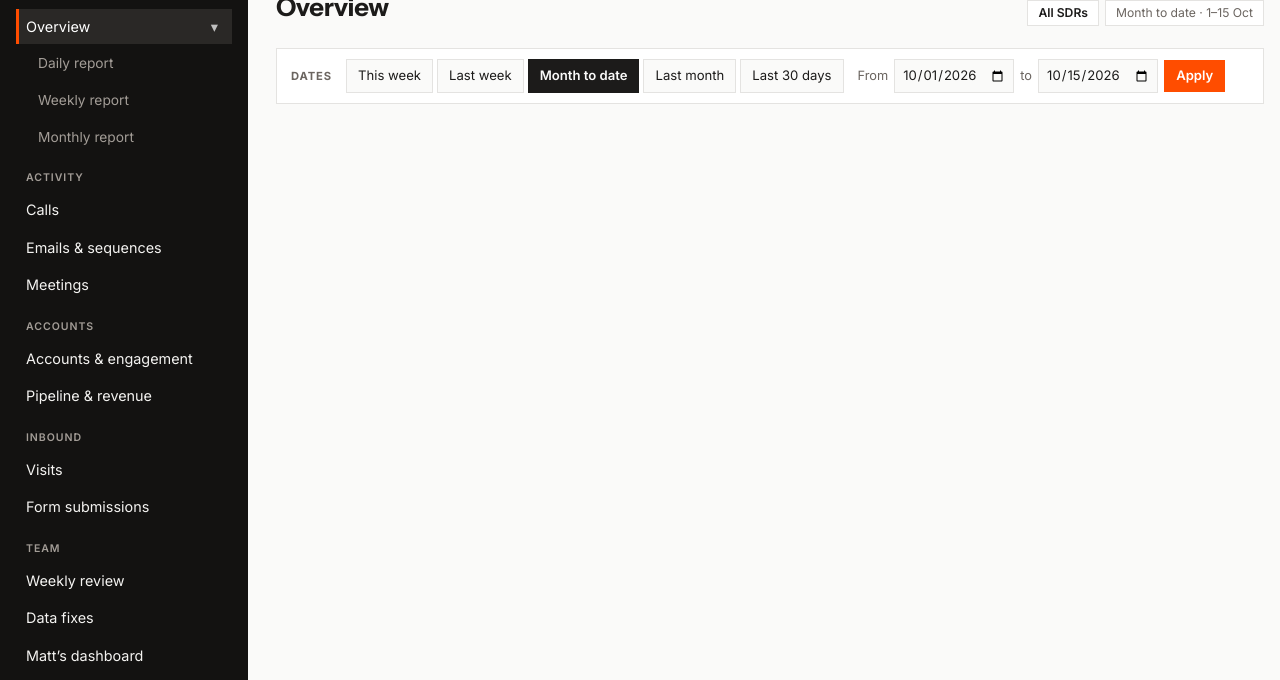
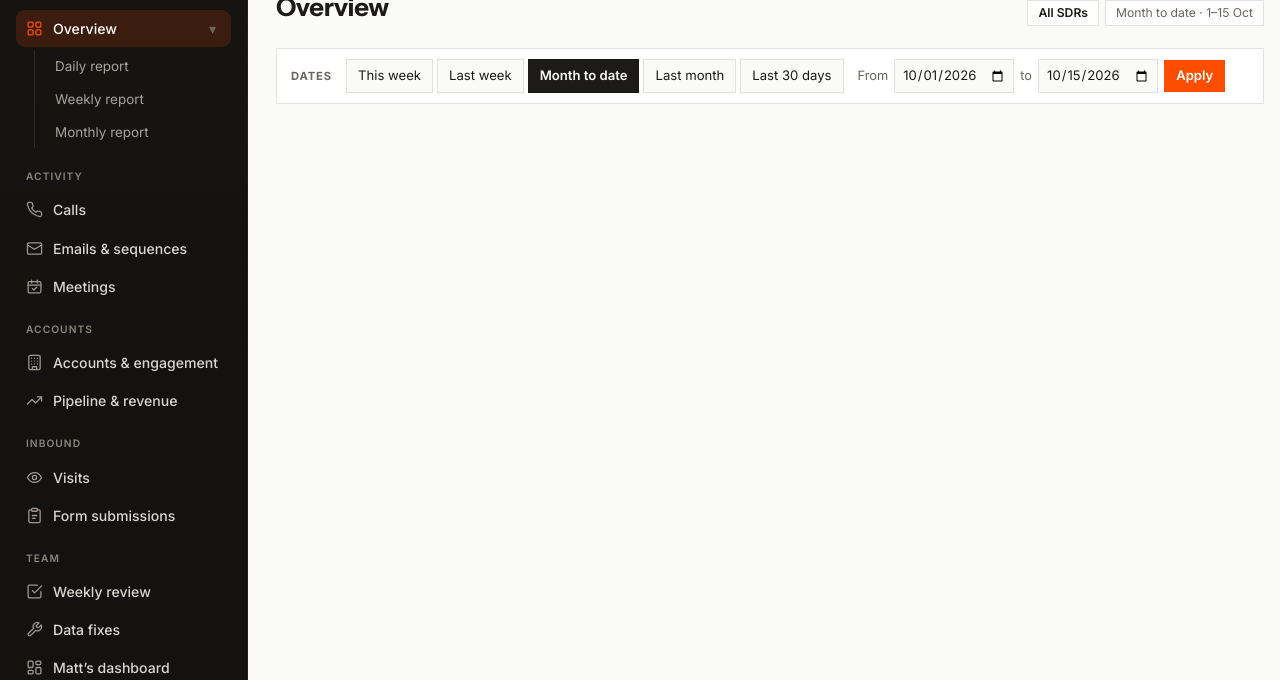
Before and after one commit to arushi0101/inploi-sdr-portal, a plain HTML site: page index.html in a window 1280 px wide. Shown: the part 120-800 px from the top of the page. Drawn offline with Linux system fonts and the light colour scheme; no server answers.

Commit message:
Left panel: icons, rounded active state, guide line for sub-pages, people chips for the pod filter, status card
Co-Authored-By: Claude Opus 5.5 <noreply@anthropic.com>
Claude-Session: https://claude.ai/code/session_019kCRiMhe627L7pF9HHGcri

```diff
--- a/index.html
+++ b/index.html
@@ -527,6 +527,7 @@ dl.defs .caveat{color:var(--muted);font-size:.84rem}
 <script src="auth.js"></script>
 <script src="snapshot.js"></script>
 <script src="app.js"></script>
+<script src="rail.js"></script>
 
 
 </body>
--- /dev/null
+++ b/rail.js
@@ -0,0 +1,80 @@
+/* Left panel polish: icons on every page, rounded active pill, quieter section headers, guide line for sub-pages,
+   pod filter as people chips with initials, and the HubSpot status as a small card at the bottom.
+   Loaded after app.js; only decorates the rail app.js builds, so navigation logic stays in app.js. */
+(function(){
+var P={
+  overview:'<rect x="3" y="3" width="7" height="7" rx="1.5"/><rect x="14" y="3" width="7" height="7" rx="1.5"/><rect x="14" y="14" width="7" height="7" rx="1.5"/><rect x="3" y="14" width="7" height="7" rx="1.5"/>',
+  calls:'<path d="M22 16.9v3a2 2 0 0 1-2.2 2 19.8 19.8 0 0 1-8.6-3.1 19.5 19.5 0 0 1-6-6A19.8 19.8 0 0 1 2.1 4.2 2 2 0 0 1 4.1 2h3a2 2 0 0 1 2 1.7c.1 1 .4 1.9.7 2.8a2 2 0 0 1-.5 2.1L8 9.9a16 16 0 0 0 6 6l1.3-1.3a2 2 0 0 1 2.1-.4c.9.3 1.8.6 2.8.7a2 2 0 0 1 1.7 2z"/>',
+  outreach:'<rect x="2" y="4" width="20" height="16" rx="2"/><path d="m22 7-10 6L2 7"/>',
+  meetings:'<rect x="3" y="5" width="18" height="16" rx="2"/><path d="M3 10h18M8 3v4M16 3v4"/><path d="m9 15 2 2 4-4"/>',
+  accounts:'<rect x="4" y="2" width="16" height="20" rx="2"/><path d="M9 22v-4h6v4M8 6h.01M12 6h.01M16 6h.01M8 10h.01M12 10h.01M16 10h.01M8 14h.01M12 14h.01M16 14h.01"/>',
+  pipeline:'<path d="M22 7 13.5 15.5 8.5 10.5 2 17"/><path d="M16 7h6v6"/>',
+  visits:'<path d="M2 12s3.6-7 10-7 10 7 10 7-3.6 7-10 7S2 12 2 12z"/><circle cx="12" cy="12" r="3"/>',
+  forms:'<rect x="8" y="2" width="8" height="4" rx="1"/><path d="M16 4h2a2 2 0 0 1 2 2v14a2 2 0 0 1-2 2H6a2 2 0 0 1-2-2V6a2 2 0 0 1 2-2h2"/><path d="M9 12h6M9 16h4"/>',
+  review:'<path d="m9 11 3 3L22 4"/><path d="M21 12v7a2 2 0 0 1-2 2H5a2 2 0 0 1-2-2V5a2 2 0 0 1 2-2h11"/>',
+  fixes:'<path d="M14.7 6.3a1 1 0 0 0 0 1.4l1.6 1.6a1 1 0 0 0 1.4 0l3.8-3.8a6 6 0 0 1-7.9 7.9l-6.9 6.9a2.1 2.1 0 0 1-3-3l6.9-6.9a6 6 0 0 1 7.9-7.9z"/>',
+  matt:'<rect x="3" y="3" width="7" height="9" rx="1.5"/><rect x="14" y="3" width="7" height="5" rx="1.5"/><rect x="14" y="12" width="7" height="9" rx="1.5"/><rect x="3" y="16" width="7" height="5" rx="1.5"/>',
+  kb:'<path d="M4 19.5A2.5 2.5 0 0 1 6.5 17H20V2H6.5A2.5 2.5 0 0 0 4 4.5z"/><path d="M4 19.5A2.5 2.5 0 0 0 6.5 22H20v-5"/>',
+  defs:'<circle cx="12" cy="12" r="10"/><path d="M12 16v-4M12 8h.01"/>',
+  arushi:'<path d="M14 2H6a2 2 0 0 0-2 2v16a2 2 0 0 0 2 2h12a2 2 0 0 0 2-2V8z"/><path d="M14 2v6h6M16 13H8M16 17H8"/>',
+  res:'<path d="M4 20h16a2 2 0 0 0 2-2V8a2 2 0 0 0-2-2h-7.9a2 2 0 0 1-1.7-.9l-.8-1.2A2 2 0 0 0 7.9 3H4a2 2 0 0 0-2 2v13c0 1.1.9 2 2 2z"/>',
+  hub:'<path d="M7 17 17 7M8 7h9v9"/>'
+};
+function ic(k){return '<svg class="rl-ic" viewBox="0 0 24 24" aria-hidden="true" fill="none" stroke="currentColor" stroke-width="1.8" stroke-linecap="round" stroke-linejoin="round">'+P[k]+'</svg>';}
+
+document.head.insertAdjacentHTML('beforeend','<style>'+
+ '.rail{background:linear-gradient(180deg,#171513 0%,var(--rail) 60%);border-right:1px solid rgba(255,255,255,.06);gap:18px;padding-top:20px;scrollbar-width:thin;scrollbar-color:#3a3633 transparent}'+
+ '.rail::-webkit-scrollbar{width:6px}.rail::-webkit-scrollbar-thumb{background:#3a3633;border-radius:6px}'+
+ '.rail .brand{padding:0 8px 14px;border-bottom:1px solid rgba(255,255,255,.07);gap:6px}.rail .brand img{width:100px}'+
+ '.rail .brand b{font-size:.98rem}.rail .brand span{font-size:.74rem}'+
+ /* items */
+ '.rail .nav{gap:1px}'+
+ '.rail .nav button{position:relative;display:flex;align-items:center;gap:10px;padding:8px 10px;border-radius:9px;font-size:.88rem;font-weight:500;color:#D9D5D0;box-shadow:none!important;transition:background .15s,color .15s}'+
+ '.rail .nav button>span:first-of-type{flex:1;min-width:0;overflow:hidden;text-overflow:ellipsis;white-space:nowrap}'+
+ '.rail .nav button:hover{background:rgba(255,255,255,.06);color:#fff}'+
+ '.rail .nav button[aria-current="page"]{background:rgba(255,77,0,.16);color:#fff}'+
+ '.rail .nav button[aria-current="page"] .rl-ic{color:var(--rail-accent)}'+
+ '.rail .rl-ic{width:17px;height:17px;flex:none;color:#9E9893;transition:color .15s}.rail .nav button:hover .rl-ic{color:#fff}'+
+ /* section headers */
+ '.rail .nav-sec{font-size:.64rem;letter-spacing:.1em;color:#8A847E;padding:16px 10px 6px;font-weight:600}'+
+ '.rail .nav button.nav-sec-btn{font-size:.64rem;letter-spacing:.1em;color:#8A847E;padding:16px 10px 6px;font-weight:600;border-radius:0}'+
+ '.rail .nav button.nav-sec-btn:hover{background:none;color:#D9D5D0}.rail .nav button.nav-sec-btn .rl-ic{display:none}'+
+ /* sub-pages: guide line, no icon */
+ '.rail .nav-sub{margin:2px 0 4px 18px;padding-left:10px;border-left:1px solid rgba(255,255,255,.1);gap:1px}'+
+ '.rail .nav-sub button{padding:6px 10px!important;font-size:.84rem!important;color:#A8A29C;font-weight:400}'+
+ '.rail .nav-sub button[aria-current="page"]{color:#fff;background:rgba(255,77,0,.14)}'+
+ '.rail .nav-sub button[aria-current="page"]::before{content:"";position:absolute;left:-11px;top:8px;bottom:8px;width:2px;border-radius:2px;background:var(--rail-accent)}'+
+ '.rail .ov-chev{color:#8A847E;border-radius:6px;padding:0 5px}.rail .ov-chev:hover{background:rgba(255,255,255,.08);color:#fff}'+
+ '.rail .nav .count#cnt-meetings:not(:empty){background:var(--rail-accent);color:#fff;border-radius:99px;font-weight:600;padding:1px 7px;font-size:.68rem}'+
+ /* pod filter as people chips */
+ '.rail .rail-label{font-size:.64rem;letter-spacing:.1em;color:#8A847E;padding-left:10px}'+
+ '.rail .pods{display:grid;gap:2px}'+
+ '.rail .opt{display:flex;align-items:center;gap:10px;padding:6px 10px;border-radius:9px;transition:background .15s}'+
+ '.rail .opt::before{display:none!important}'+
+ '.rail .opt .rl-av{width:24px;height:24px;border-radius:50%;display:grid;place-items:center;font-size:.66rem;font-weight:700;background:#2E2A27;color:#D9D5D0;flex:none;letter-spacing:0}'+
+ '.rail .opt>span:not(.rl-av){flex:1;min-width:0;display:grid;font-size:.84rem;margin:0!important;line-height:1.25}'+
+ '.rail .opt small{font-size:.72rem}'+
+ '.rail .opt[aria-pressed="true"]{background:rgba(255,255,255,.08)}.rail .opt[aria-pressed="true"] .rl-av{background:var(--rail-accent);color:#fff}'+
+ '.rail .opt:hover{background:rgba(255,255,255,.06)}'+
+ /* footer status card */
+ '.rail .rail-foot{background:rgba(255,255,255,.04);border:1px solid rgba(255,255,255,.07);border-radius:12px;padding:12px;gap:8px}'+
+ '.rail .live-status i{border-radius:50%;box-shadow:0 0 0 3px rgba(76,195,138,.15)}'+
+ '.rail .refresh{border-radius:8px;border-color:rgba(255,255,255,.15)}.rail .refresh:hover{background:rgba(255,255,255,.06)}'+
+ '.rail .rail-foot a{display:inline-flex;align-items:center;gap:6px;color:#FF9A6B;font-weight:500}.rail .rail-foot a .rl-ic{width:14px;height:14px;color:currentColor}'+
+ '@media (max-width:820px){.rail{gap:10px}.rail .brand{border:0;padding-bottom:0}.rail .nav-sec,.rail .nav button.nav-sec-btn{display:none}.rail .nav-sub{margin:0;padding:0;border:0;display:contents}.rail .nav button{padding:7px 10px}.rail .pods{display:flex}.rail .opt>span:not(.rl-av){display:none}}'+
+ '</style>');
+
+function deco(){
+  var nav=document.getElementById('nav');if(!nav)return;
+  Array.prototype.forEach.call(nav.querySelectorAll('button[data-view]'),function(b){
+    if(b.querySelector('.rl-ic')||b.closest('.nav-sub'))return;var k=b.dataset.view;if(P[k])b.insertAdjacentHTML('afterbegin',ic(k));});
+  var rb=nav.querySelector('.nav-sec-btn');if(rb&&!rb.querySelector('.rl-ic'))rb.insertAdjacentHTML('afterbegin',ic('res'));
+  Array.prototype.forEach.call(document.querySelectorAll('#pods .opt'),function(o){if(o.querySelector('.rl-av'))return;
+    var sub=(o.querySelector('small')||{}).textContent||'',lab=(o.querySelector('span')||{}).textContent||'';
+    var ini=o.dataset.pod==='all'?'All':sub.trim().slice(0,2);o.insertAdjacentHTML('afterbegin','<span class="rl-av" aria-hidden="true">'+ini+'</span>');
+    var s=o.querySelector('span:not(.rl-av)'),sm=o.querySelector('small');if(s&&sm&&sm.parentNode===o){s.appendChild(sm);}});
+  var a=document.querySelector('.rail-foot a');if(a&&!a.querySelector('.rl-ic')){a.textContent=a.textContent.replace(/\s*↗\s*$/,'');a.insertAdjacentHTML('beforeend',ic('hub'));}
+}
+deco();
+new MutationObserver(function(){deco();}).observe(document.querySelector('.rail')||document.body,{childList:true,subtree:true});
+})();
```
